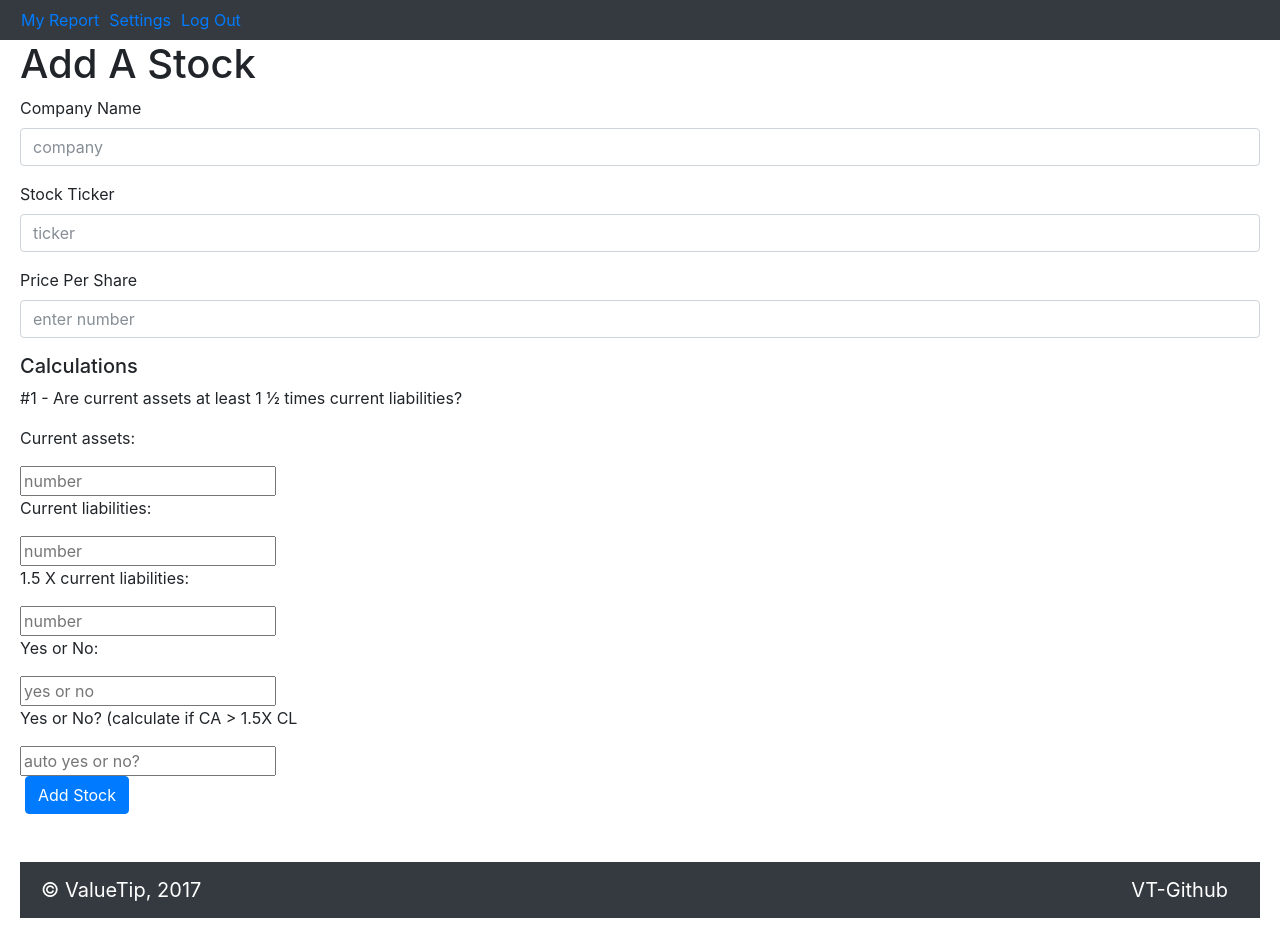
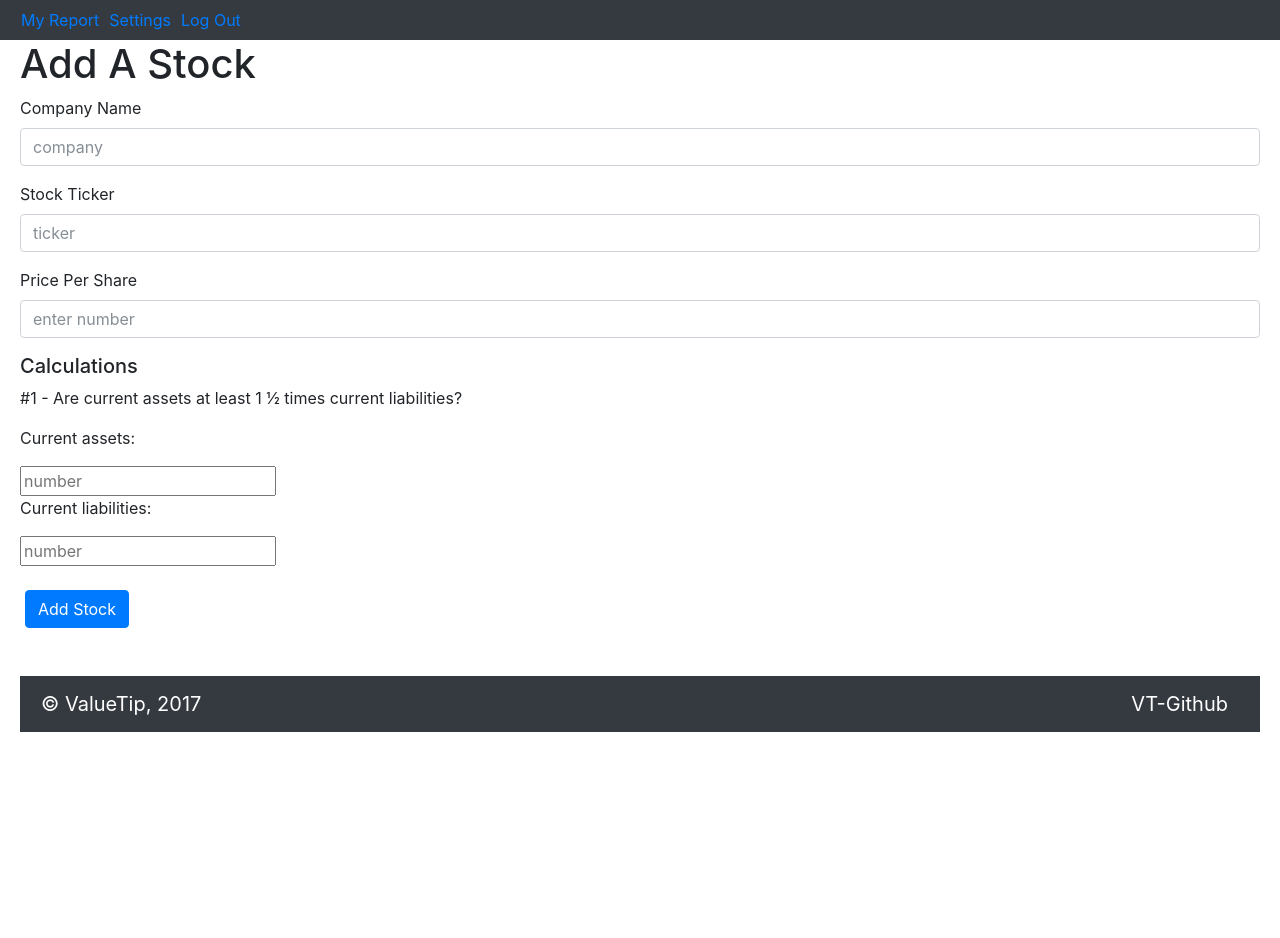
Before and after one commit to andrewavina/ValueTip, a React (Create React App) app in the folder client/: page /create-stock in a window 1280 px wide. After the commit the page ends 800 px from the top, so only its background shows below. Built offline with nearby package versions, Linux system fonts and the light colour scheme; sample sign-in values are in the browser's storage.

Commit message:
another try of calculations in mongoose schema

```diff
--- a/client/src/views/CreateStock.jsx
+++ b/client/src/views/CreateStock.jsx
@@ -142,17 +142,11 @@ class CreateStock extends React.Component {
                         <p>Current liabilities:</p>
                         <input type="number" refs="num2" placeholder="number" name="currentLiabilities" value={currentLiabilities} className=""/>
 
-                        <p>1.5 X current liabilities:</p>
-                        <input type="number" placeholder="number" name="currentLiabilitiesX2" value={currentLiabilitiesX2} className=""/>
+                        {/* <p>1.5 X current liabilities:</p>
+                        <input type="number" placeholder="number" name="currentLiabilitiesX2" value={currentLiabilitiesX2} className=""/>     */}
 
-                        <p>Yes or No:</p>
-                        <input type="number" placeholder="yes or no" name="question1total" value={question1Total} className=""/>
-                    </div>
-
-                    {/* Outcome = yes or now */}
-                    <div>
-                        <p>Yes or No? (calculate if CA > 1.5X CL</p>
-                        <input type="text" placeholder="auto yes or no?" name="financialCondition" value={financialCondition} className=""/>
+                        {/* <p>Yes or No:</p>
+                        <input type="number" placeholder="yes or no" name="question1total" value={question1Total} className=""/>                     */}
                     </div>
 
             {/* TEST HERE ^^^^^ */}
@@ -183,7 +177,7 @@ class CreateStock extends React.Component {
                         <label>Score</label>
                         <input type="text" placeholder="Enter number" name="score" value={score} className="form-control"/>
                     </div> */}
-
+                    <br/>
                     <button type="submit" className="btn btn-primary">Add Stock</button>
 
                 </form>
```
